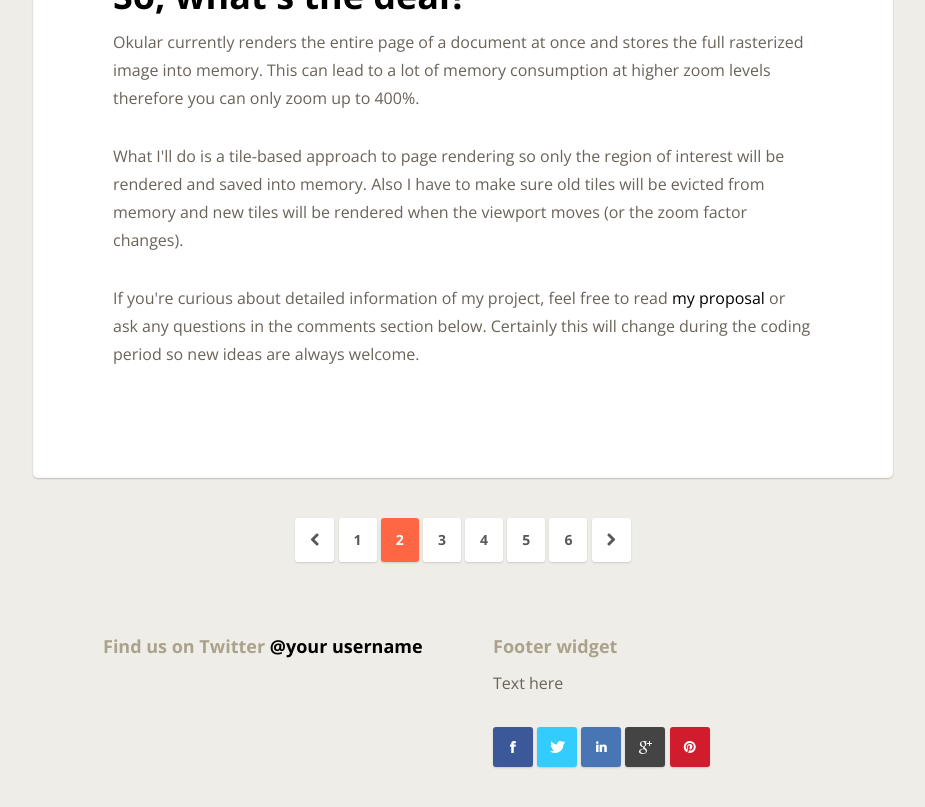
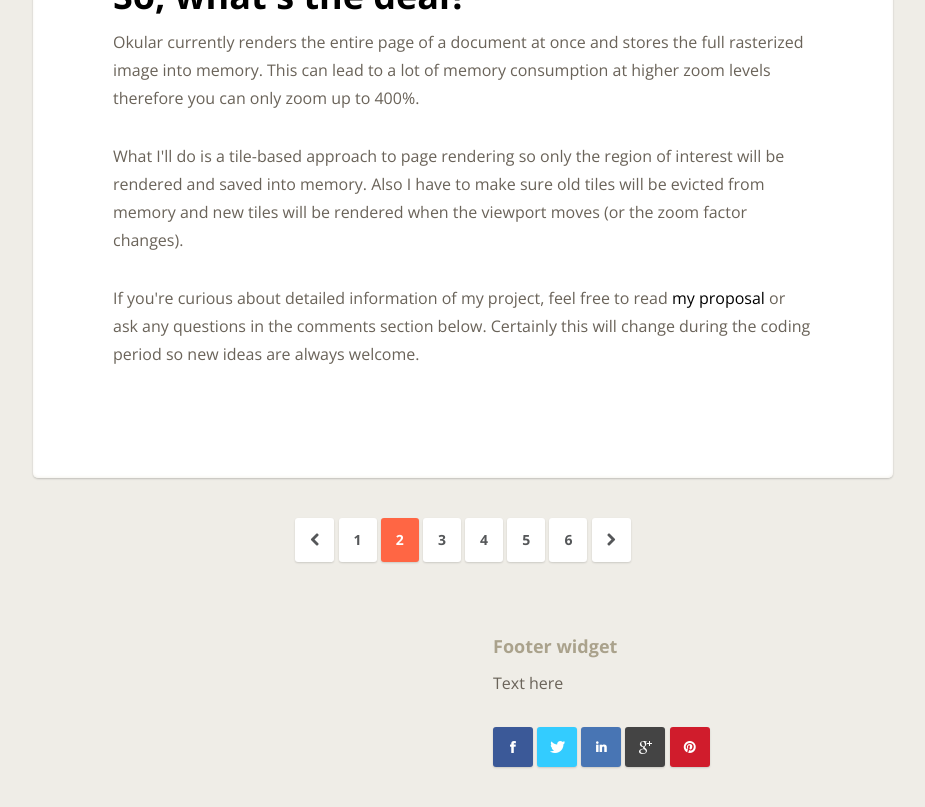
Before and after one commit to omailson/omailson.github.io, a Jekyll site: the page built from index.html, in a window 1280 px wide and 900 px high, scrolled down 4146 px. Shown: the top 807 px of the window, without its empty margins (177-1102 px from the left). Built offline with Jekyll 4.4.1, drawn with Linux system fonts in a browser that asks for light colours; nearby versions of some CDN libraries; library files that are not in the unit come from our copies.

Commit message:
Remove twitter widget

```diff
--- a/_includes/footer.html
+++ b/_includes/footer.html
@@ -1,8 +1,7 @@
 <footer>
   <div class="slate">
     <div class="four columns">
-      <h5>Find us on Twitter <a href="#">@your username</a></h5>
-      <div class="tweet"></div>
+      <p></p>
     </div>
     <div class="four columns">
       <h5>Footer widget</h5>
--- a/_includes/scripts.html
+++ b/_includes/scripts.html
@@ -1,5 +1,4 @@
 <script src="http://code.jquery.com/jquery-1.7.1.min.js"></script>
-<script src="{{ '/js/jquery.tweet.js' | prepend: site.baseurl }}"></script>
 <script src="{{ '/js/jquery.fitvids.js' | prepend: site.baseurl }}"></script>
 <script src="{{ '/js/respond.min.js' | prepend: site.baseurl }}"></script>
 <script src="{{ '/js/basic.js' | prepend: site.baseurl }}"></script>
--- a/js/basic.js
+++ b/js/basic.js
@@ -1,19 +1,3 @@
-// Twitter Widget
-$(".tweet").tweet({
-    username: "envato",
-    // Change your Twitter username here
-    join_text: "auto",
-    avatar_size: 0,
-    count: 2,
-    template: "{text} {time}",
-    auto_join_text_default: "",
-    auto_join_text_ed: "",
-    auto_join_text_ing: "",
-    auto_join_text_reply: "",
-    auto_join_text_url: "",
-    loading_text: "Loading tweets..."
-});
-
 // Search popup
 $('.search > .icon-search').click(function(){
    	$('.search_popup').slideDown('', function() {});
```
